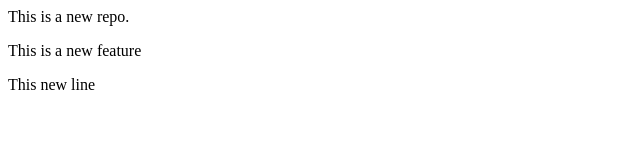
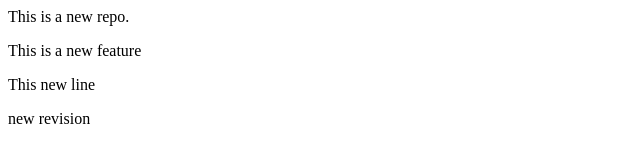
Before and after one commit to TAUSIF4/localrepo, a plain HTML site: page index.html in a window 1280 px wide. Shown: the full height of the page, 0-640 px from the left. Drawn offline with Linux system fonts and the light colour scheme.

Commit message:
Update index.html
revision

```diff
--- a/index.html
+++ b/index.html
@@ -1,3 +1,5 @@
 <p>This is a new repo.</p>
 <p>This is a new feature</p>
 <p>This new line</p>
+<p>new revision
+</p>
```
